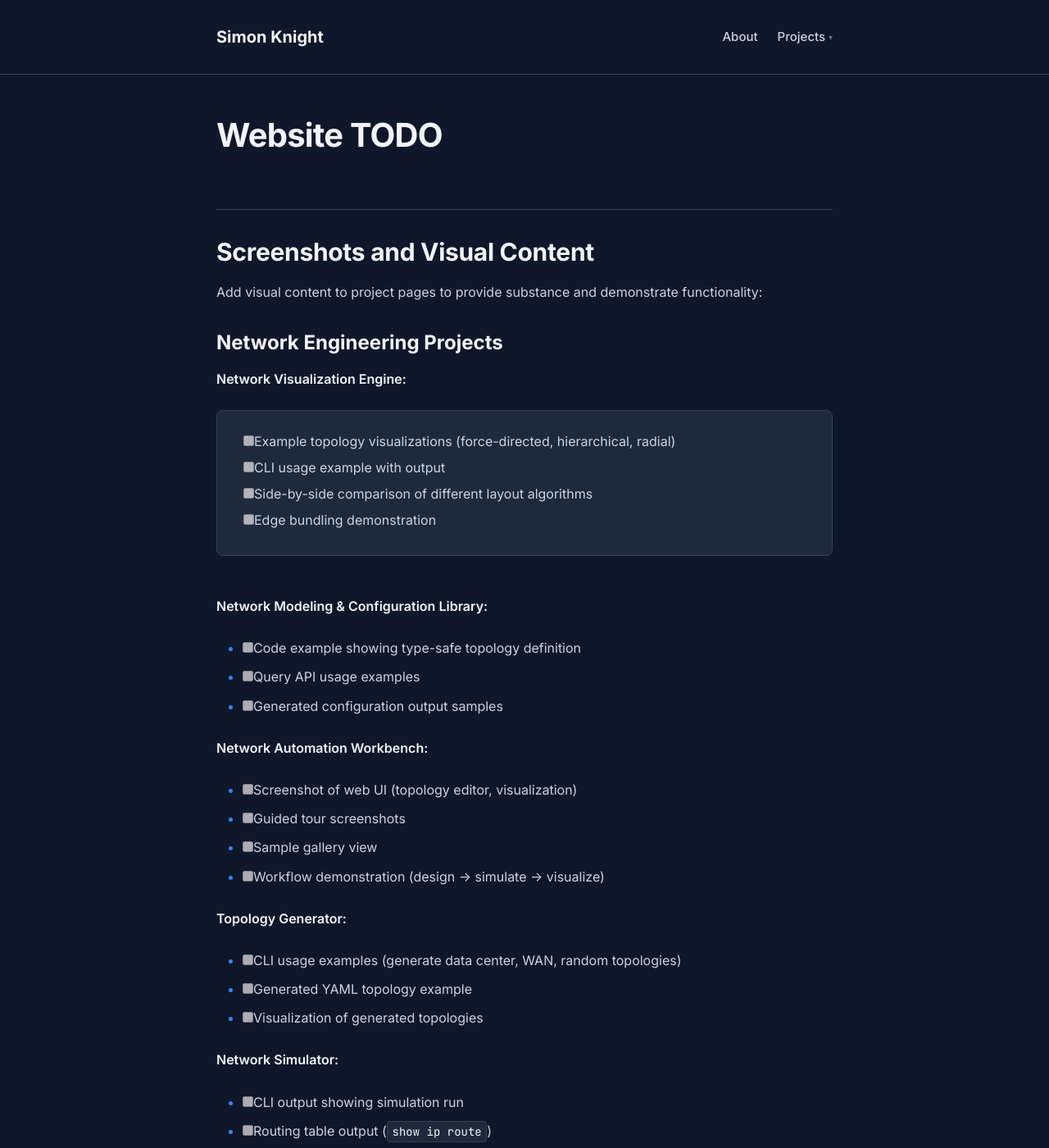
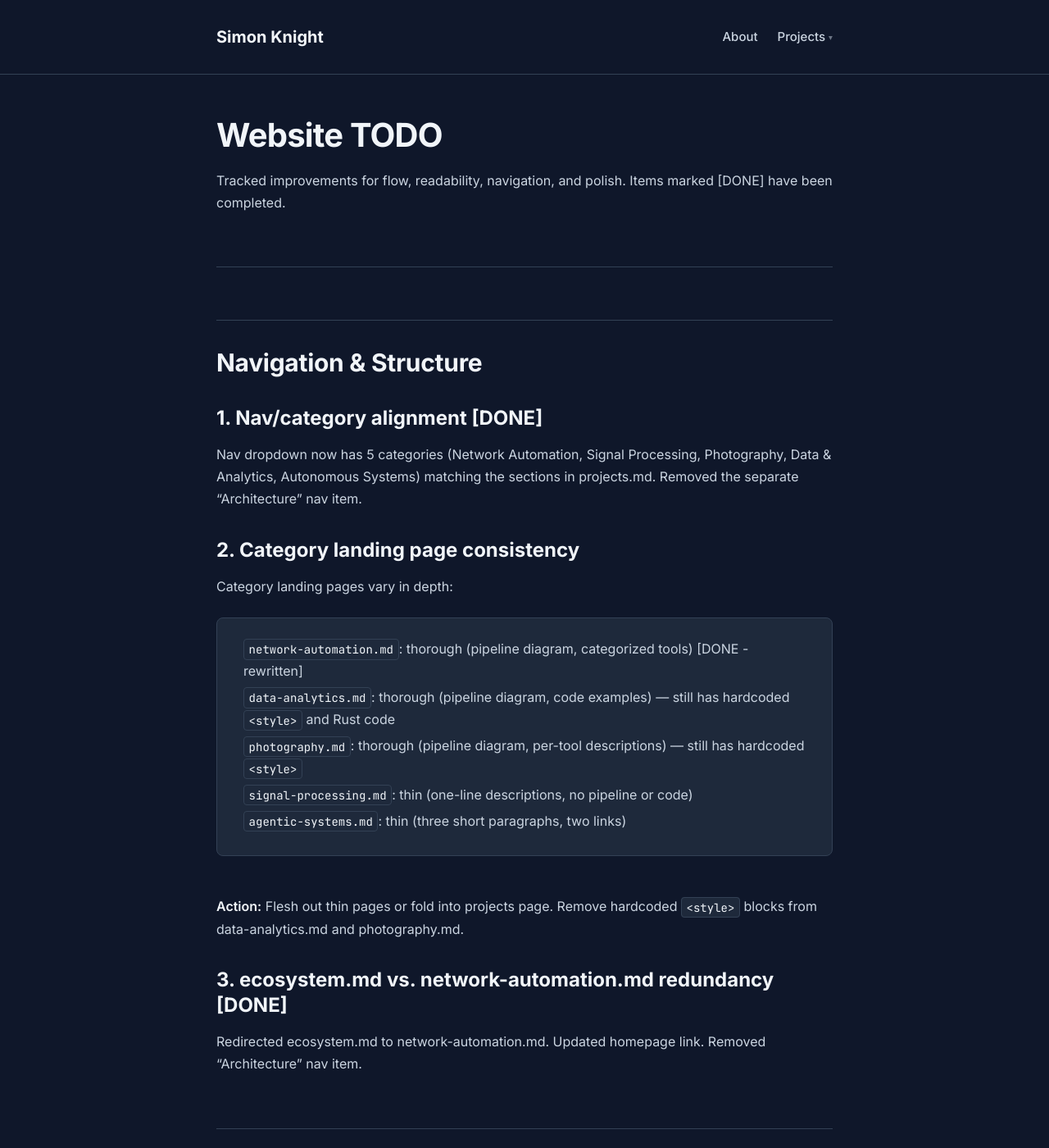
Before and after one commit to sk2/sk2.github.com, a Jekyll site: the page built from WEBSITE_TODO.md, in a window 1280 px wide and 1400 px high. Shown: the whole window at 82% size. Built offline with Jekyll 4.4.1, drawn with Linux system fonts in a browser that asks for light colours; our own code applies the rules of GitHub Pages for plain Markdown files; some of the changed text lies outside the part shown.

Commit message:
Update WEBSITE_TODO.md tracking and sync script for new category structure
Co-Authored-By: Claude Opus 4.6 <noreply@anthropic.com>

````diff
--- a/WEBSITE_TODO.md
+++ b/WEBSITE_TODO.md
@@ -1,97 +1,96 @@
 # Website TODO
 
-## Screenshots and Visual Content
+Tracked improvements for flow, readability, navigation, and polish. Items marked [DONE] have been completed.
 
-Add visual content to project pages to provide substance and demonstrate functionality:
+---
 
-### Network Engineering Projects
+## Navigation & Structure
 
-**Network Visualization Engine:**
-- [ ] Example topology visualizations (force-directed, hierarchical, radial)
-- [ ] CLI usage example with output
-- [ ] Side-by-side comparison of different layout algorithms
-- [ ] Edge bundling demonstration
+### 1. Nav/category alignment [DONE]
+Nav dropdown now has 5 categories (Network Automation, Signal Processing, Photography, Data & Analytics, Autonomous Systems) matching the sections in projects.md. Removed the separate "Architecture" nav item.
 
-**Network Modeling & Configuration Library:**
-- [ ] Code example showing type-safe topology definition
-- [ ] Query API usage examples
-- [ ] Generated configuration output samples
+### 2. Category landing page consistency
+Category landing pages vary in depth:
+- `network-automation.md`: thorough (pipeline diagram, categorized tools) [DONE - rewritten]
+- `data-analytics.md`: thorough (pipeline diagram, code examples) — still has hardcoded `<style>` and Rust code
+- `photography.md`: thorough (pipeline diagram, per-tool descriptions) — still has hardcoded `<style>`
+- `signal-processing.md`: thin (one-line descriptions, no pipeline or code)
+- `agentic-systems.md`: thin (three short paragraphs, two links)
 
-**Network Automation Workbench:**
-- [ ] Screenshot of web UI (topology editor, visualization)
-- [ ] Guided tour screenshots
-- [ ] Sample gallery view
-- [ ] Workflow demonstration (design → simulate → visualize)
+**Action:** Flesh out thin pages or fold into projects page. Remove hardcoded `<style>` blocks from data-analytics.md and photography.md.
 
-**Topology Generator:**
-- [ ] CLI usage examples (generate data center, WAN, random topologies)
-- [ ] Generated YAML topology example
-- [ ] Visualization of generated topologies
+### 3. ecosystem.md vs. network-automation.md redundancy [DONE]
+Redirected ecosystem.md to network-automation.md. Updated homepage link. Removed "Architecture" nav item.
 
-**Network Simulator:**
-- [ ] CLI output showing simulation run
-- [ ] Routing table output (`show ip route`)
-- [ ] Ping/traceroute output examples
-- [ ] JSON output sample
+---
 
-### Signal Processing Projects
+## Content & Readability
 
-**Astro:**
-- [ ] TUI screenshot (terminal interface)
-- [ ] Web UI mockup/screenshot (when available)
-- [ ] Example capture/imaging session
+### 4. Homepage "Featured Work" visual hierarchy [DONE]
+Replaced bullet list with project cards using the card grid system.
 
-**HealthyPi:**
-- [ ] Signal plots (ECG, PPG, EDA waveforms)
-- [ ] HRV analysis output
-- [ ] Virtual Patient simulator output
+### 5. Empty project cards [DONE]
+Populated all blank card descriptions in projects.md.
 
-**Spectra:**
-- [ ] Waterfall visualization concept/screenshot
-- [ ] SDR hardware photos
-- [ ] Antenna setup photos
+### 6. Category landing pages: Rust code and hardcoded styles
+Remaining work:
+- `data-analytics.md`: Rust code block (matrix-profile-rs example) and hardcoded `<style>` with `#007bff`, `#28a745`, `#ffc107`
+- `photography.md`: hardcoded `<style>` with non-theme-aware badge colors
 
-### Agent Projects
+**Action:** Replace Rust code with YAML/CLI examples or project page links. Replace `<style>` blocks with theme-aware CSS classes.
 
-**Multi-Agent Assistant:**
-- [ ] Architecture diagram
-- [ ] NATS message flow visualization
-- [ ] Security dashboard screenshot
-- [ ] Agent log output samples
+### 9. Project page bloat [DONE for netsim, netvis]
+Several project pages were 800-1800 lines of concatenated internal docs (decision tables, constraint lists, phase checklists, full YAML topology dumps). Rewrote:
+- `netsim.md`: 1849 lines → ~200 lines. Clean TOC (8 items), 11 GIF demos, protocol list, simulation output, concise status.
+- `netvis.md`: 803 lines → ~160 lines. Gallery with 9 visualization PNGs/SVGs, layout algorithm list, feature summary.
 
-**Cycle Agent:**
-- [ ] UI mockup (terrain visualization)
-- [ ] KICKR Core integration diagram
+**Remaining project pages to audit for similar bloat:**
+- [ ] `ank-pydantic.md`
+- [ ] `ank-workbench.md`
+- [ ] `ank-nte.md`
+- [ ] `ank-netcfg.md`
+- [ ] `topogen.md`
+- [ ] `deviceinteraction.md`
+- [ ] `configparsing.md`
 
-## Content Improvements
+---
 
-- [ ] Create individual project pages (projects/netvis.md, projects/ank-pydantic.md, etc.) using full product names
-- [ ] Convert projects.md to summary page with links to individual pages
-- [ ] Add "Quick Facts" boxes to each project page (year started, language, test count, status)
-- [ ] Include relevant links (GitHub, docs, papers) on each project page
-- [ ] Add "Getting Started" sections with installation/usage for active projects
+## UX & Interaction
 
-## Structure
+### 7. No "back to top" on long project pages
+**Action:** Add a floating "back to top" button (CSS + minimal JS in default.html) that appears after scrolling past the first screen.
 
-```
-projects.md              # Summary page with all projects
-projects/
-  netvis.md             # Detailed page with screenshots
-  ank-pydantic.md
-  ank-workbench.md
-  topogen.md
-  netsim.md
-  astro.md
-  healthypi.md
-  spectra.md
-  multi-agent.md
-  cycle-agent.md
-  autonetkit.md
-```
+### 8. Breadcrumb navigation duplication
+Project pages have hardcoded `[← Back to ...]` links AND the layout-based breadcrumb system. Some pages use both (double navigation), others use neither.
 
-## Update Script Enhancements
+**Action:** Standardize on the layout breadcrumb. Set `section:` in each project page's front matter, then remove inline `← Back to` links from content.
 
-- [ ] Modify update_projects.py to generate individual project pages
-- [ ] Add screenshot/image detection and inclusion
-- [ ] Generate summary page with links to detailed pages
-- [ ] Include quick stats boxes in generated pages
+---
+
+## Visual Content
+
+### Network Engineering
+- [x] Network Simulator: 11 GIF demos (basic, daemon, TUI, enterprise, chaos, self-healing, L3VPN, SR, trace, scale, assertion)
+- [x] Visualization Engine: 9 PNG/SVG gallery images (enterprise, datacenter, ISP, geographic, isometric, radial, theme, NOC, traffic)
+- [ ] Network Automation Workbench: web UI screenshots (workbench-projects.png, workbench-editor.png etc. exist but not referenced)
+- [ ] Topology Generator: CLI usage examples, generated topology visualizations
+
+### Signal Processing
+- [ ] Spectrum Analysis: waterfall visualization (spectra-waterfall.png exists but not referenced in signals.md)
+- [ ] HealthyPi: signal plots (ECG, PPG), HRV analysis output
+
+### Astrophotography
+- [ ] OpenAstro Node: TUI screenshot, web UI mockup
+- [ ] EclipseStack: alignment visualization
+
+### Autonomous Systems
+- [ ] Multi-Agent Assistant: architecture diagram, NATS message flow
+- [ ] Cycle Agent: UI mockup, KICKR Core integration diagram
+
+---
+
+## Update Script
+
+- [ ] Update `update_projects.py` to set `section:` front matter based on category
+- [ ] Remove inline back-link generation from script (breadcrumbs handled by layout)
+- [ ] Ensure `update_projects.py` category taxonomy matches new 5-category structure
````
Also changed, not shown: update_projects.py (+34 -39 lines).
